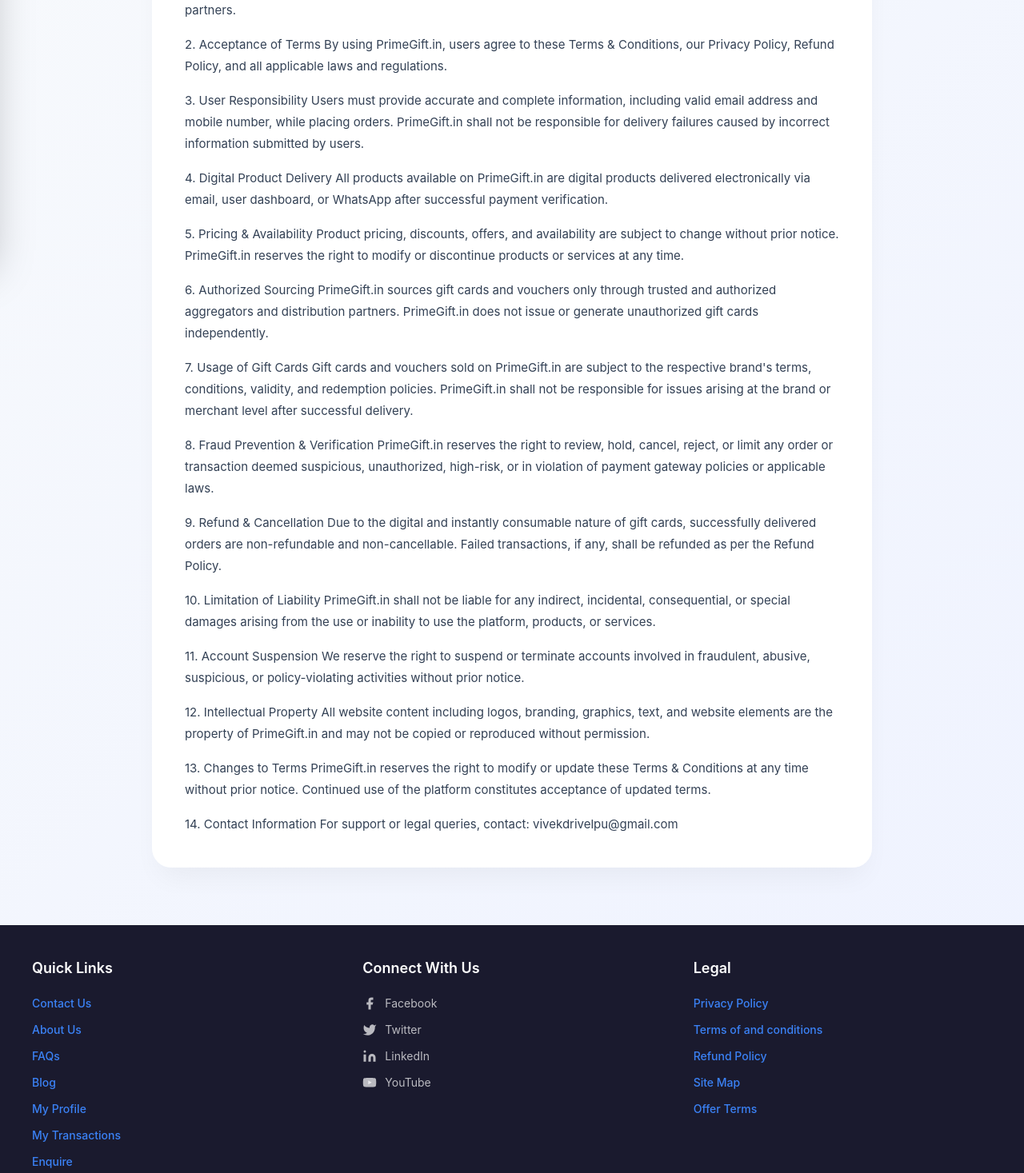
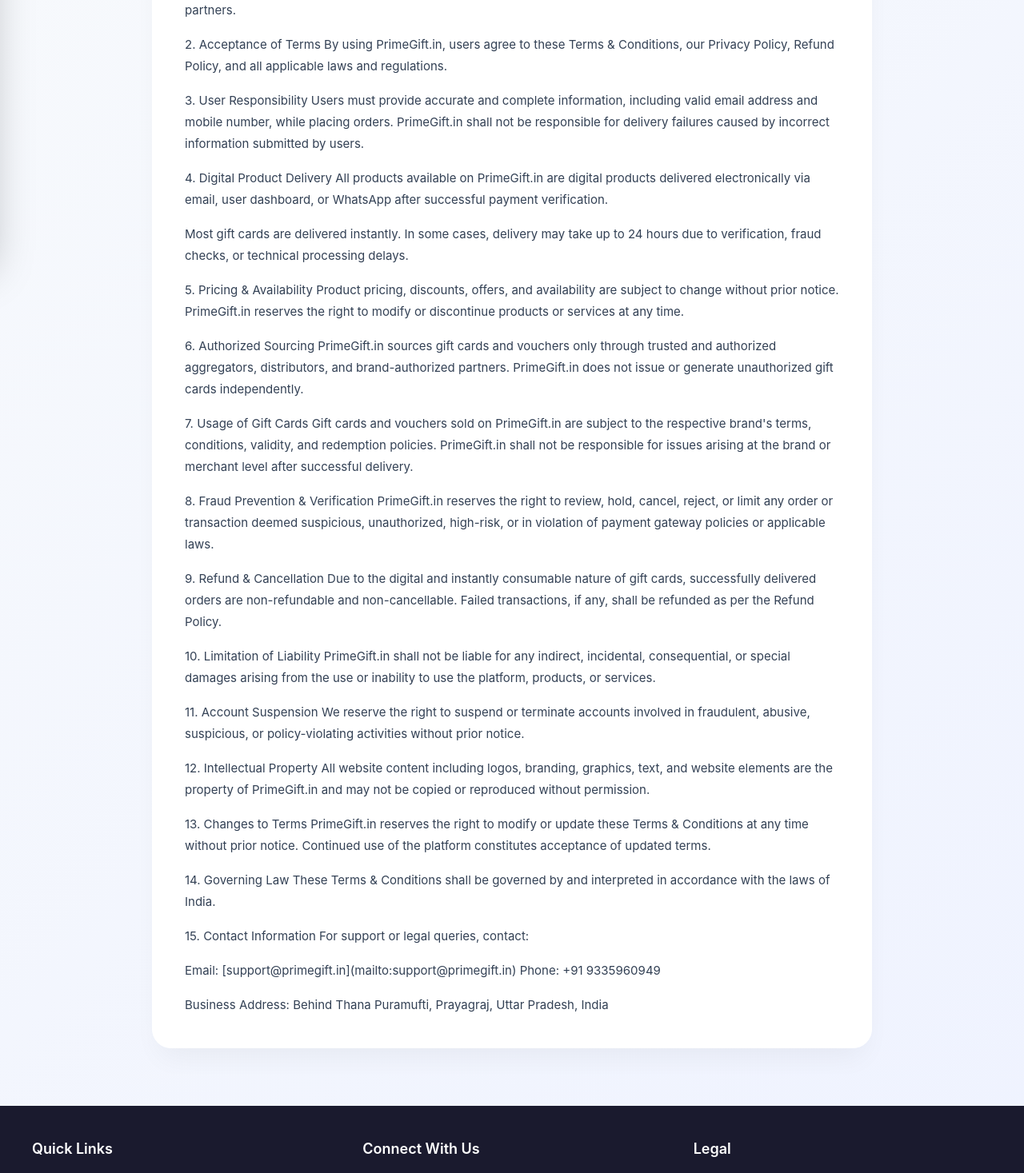
Before and after one commit to vivekyadav1050/Primegift, a React (Vite) app: page /terms in a window 1280 px wide. Shown: the part 475-1942 px from the top of the page at 80% size. Built offline with nearby package versions, Linux system fonts and the light colour scheme; no server answers.

Commit message:
privacy policy change phone pay pg

```diff
--- a/src/content/Terms.js
+++ b/src/content/Terms.js
@@ -13,11 +13,13 @@
 4. Digital Product Delivery
    All products available on PrimeGift.in are digital products delivered electronically via email, user dashboard, or WhatsApp after successful payment verification.
 
+Most gift cards are delivered instantly. In some cases, delivery may take up to 24 hours due to verification, fraud checks, or technical processing delays.
+
 5. Pricing & Availability
    Product pricing, discounts, offers, and availability are subject to change without prior notice. PrimeGift.in reserves the right to modify or discontinue products or services at any time.
 
 6. Authorized Sourcing
-PrimeGift.in sources gift cards and vouchers only through trusted and authorized aggregators and distribution partners. PrimeGift.in does not issue or generate unauthorized gift cards independently.
+   PrimeGift.in sources gift cards and vouchers only through trusted and authorized aggregators, distributors, and brand-authorized partners. PrimeGift.in does not issue or generate unauthorized gift cards independently.
 
 7. Usage of Gift Cards
    Gift cards and vouchers sold on PrimeGift.in are subject to the respective brand's terms, conditions, validity, and redemption policies. PrimeGift.in shall not be responsible for issues arising at the brand or merchant level after successful delivery.
@@ -40,9 +42,20 @@
 13. Changes to Terms
     PrimeGift.in reserves the right to modify or update these Terms & Conditions at any time without prior notice. Continued use of the platform constitutes acceptance of updated terms.
 
-14. Contact Information
+14. Governing Law
+    These Terms & Conditions shall be governed by and interpreted in accordance with the laws of India.
+
+15. Contact Information
     For support or legal queries, contact:
-vivekdrivelpu@gmail.com
+
+Email: [support@primegift.in](mailto:support@primegift.in)
+Phone: +91 9335960949
+
+Business Address:
+Behind Thana Puramufti,
+Prayagraj,
+Uttar Pradesh,
+India
 `;
 
 export default termsContent;
--- a/src/content/refund.js
+++ b/src/content/refund.js
@@ -5,10 +5,14 @@
    All products sold on PrimeGift.in are digital prepaid instruments/gift vouchers delivered electronically via email, user dashboard, or WhatsApp after successful payment confirmation.
 
 2. Authorized Sourcing
-PrimeGift.in procures gift cards and vouchers only from trusted and authorized distribution partners and aggregators. PrimeGift.in does not generate or issue unauthorized gift cards independently.
+   PrimeGift.in procures gift cards and vouchers only from trusted and authorized aggregators, distributors, and brand-authorized partners. PrimeGift.in does not generate or issue unauthorized gift cards independently.
 
 3. Delivery Policy
-Orders are processed instantly or within the timelines specified on the website after successful payment verification. Delivery is completed digitally to the contact details provided by the customer.
+   Orders are processed instantly or within the timelines specified on the website after successful payment verification.
+
+Most gift cards are delivered instantly. In some cases, delivery may take up to 24 hours due to verification, fraud checks, or technical processing delays.
+
+Delivery is completed digitally to the contact details provided by the customer.
 
 4. Refund & Cancellation
    Due to the digital and instantly consumable nature of gift cards, all successfully delivered orders are non-returnable and non-refundable.
@@ -27,7 +31,15 @@
 
 9. Contact Information
    For payment, refund, or order-related support, customers may contact:
-vivekdrivelpu@gmail.com
+
+Email: [support@primegift.in](mailto:support@primegift.in)
+Phone: +91 9335960949
+
+Business Address:
+Behind Thana Puramufti,
+Prayagraj,
+Uttar Pradesh,
+India
 `;
 
 export default refundContent;
```
Lines whose indentation alone changed are shown as unchanged.
